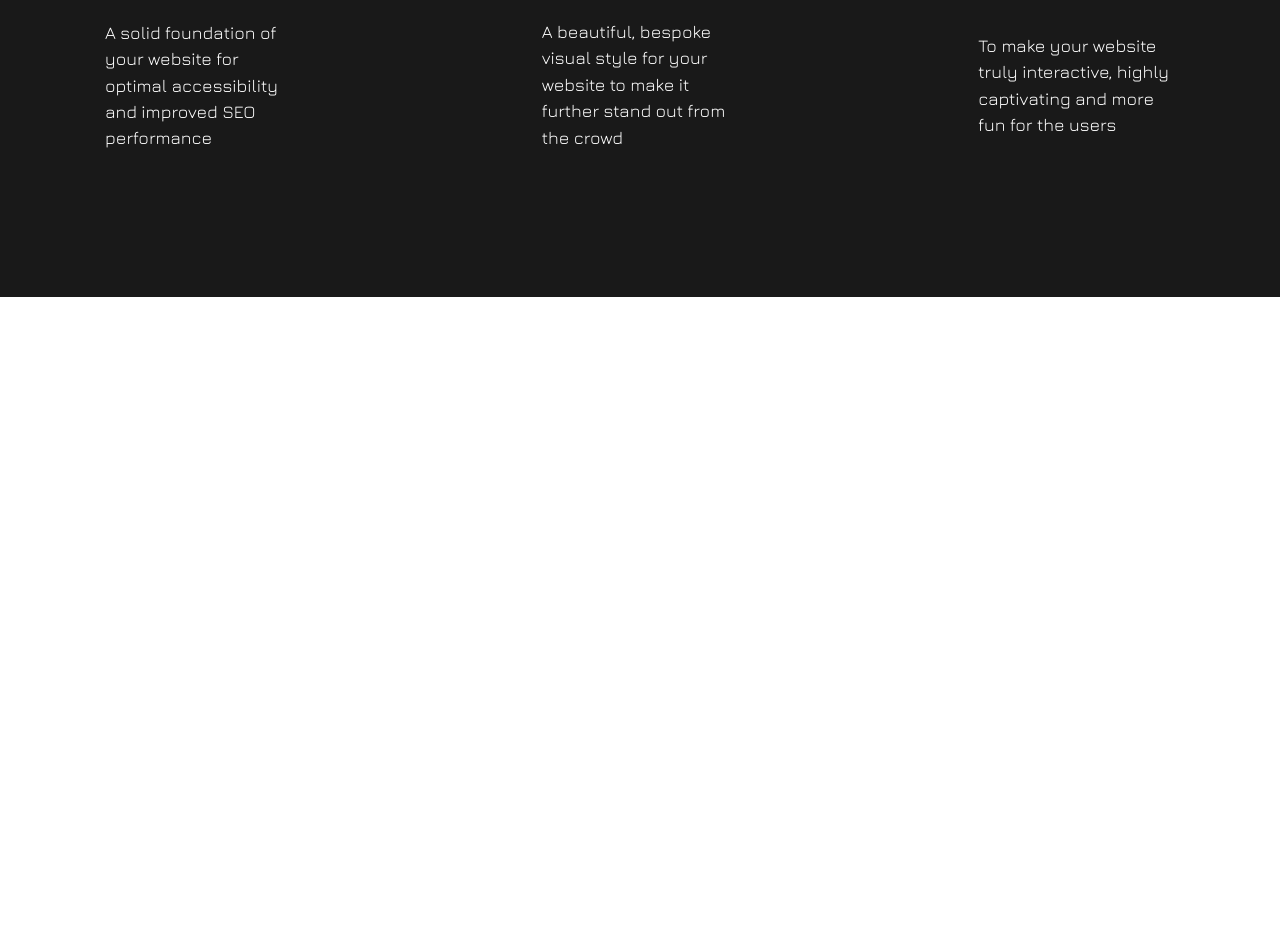
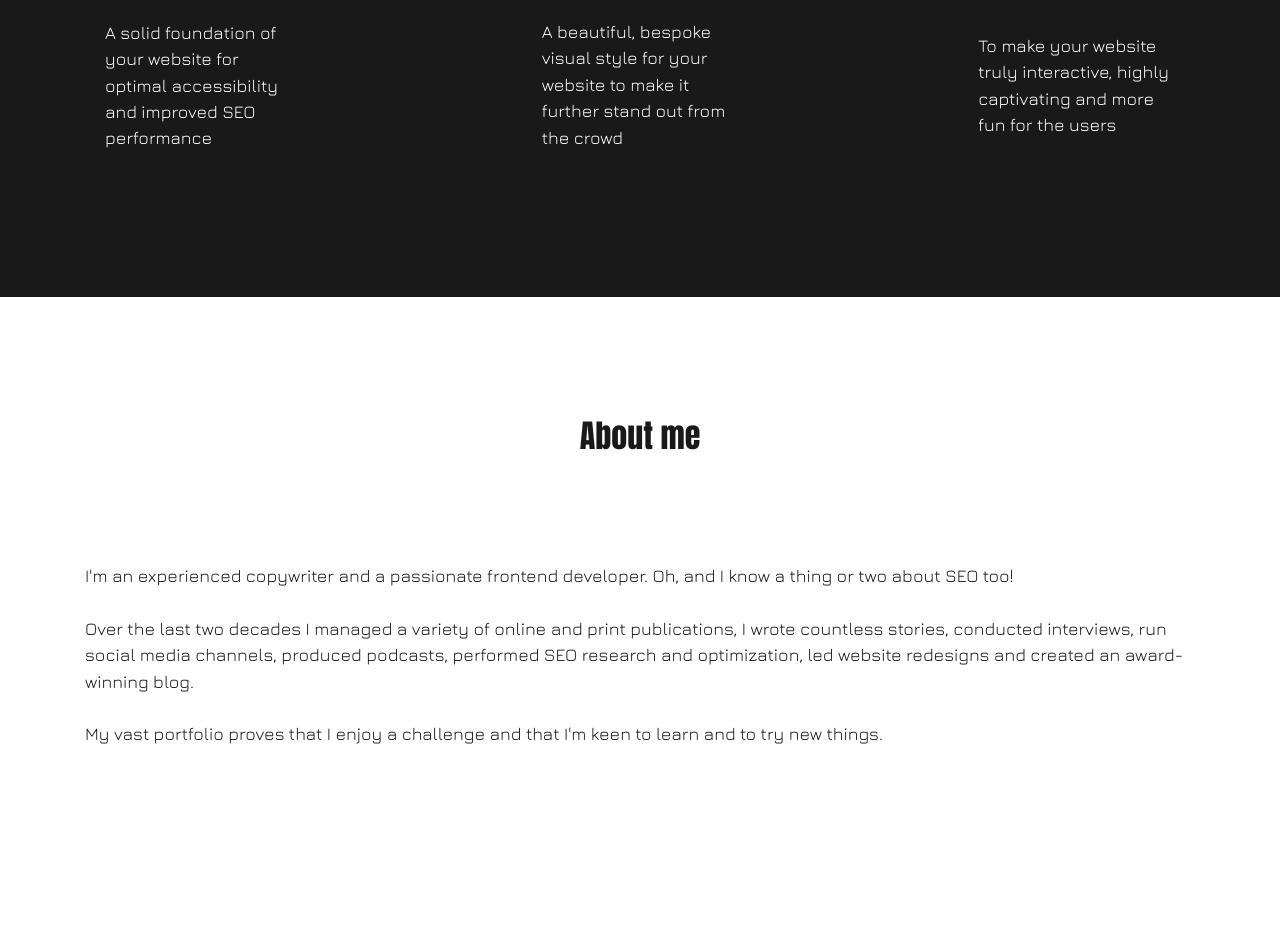
Before and after one commit to manonthemon/Bootstrap-Portfolio, a plain HTML site: page index.html in a window 1280 px wide. Shown: the part 1817-2764 px from the top of the page. Before the commit the page ends 2194 px from the top, so only its background shows below. Drawn offline with nearby package versions, Linux system fonts and the light colour scheme.

Commit message:
Added About Me section

```diff
--- a/css/style.css
+++ b/css/style.css
@@ -5,13 +5,10 @@
     --SecondaryColor: rgba(0, 0, 0, .9);
 }
 
-
-
 body {
     background-color: white;
 }
 
-/* Text */
 h1, h2, h3 , h4, h5, h6 {
     font-family: 'Anton', sans-serif;
   }
@@ -59,9 +56,6 @@ h1, h2, h3 , h4, h5, h6 {
   /* hero section  */
 
 
-
-
-
   .hero {
 background-color: var(--PrimaryColor);
     background-size: cover;
@@ -88,13 +82,12 @@ background-color: var(--PrimaryColor);
 
 
   .heroPhoto img {
-    height: 40vh;
+    height: 35vh;
     border-radius: 220px 125px 229px 125px;
     border: solid var(--SecondaryColor) 5px;
     margin: 20px;
     padding: 10px;
   }
-
 
 
 /*Work Section Cards*/
@@ -172,6 +165,39 @@ background-color: var(--PrimaryColor);
 
   }
 
+  /*About me section style*/
+
+  .about-me {
+    padding: 60px 0px 80px 0px;
+
+  }
+
+  .about-me-container {
+    display: flex;
+    flex-direction: column;
+    justify-content: center;
+    align-items: center;
+    padding: 50px 100px 100px 100px;
+  }
+
+  .about-me h2 {
+    color: var(--SecondaryColor);
+    padding-top: 60px;
+    text-align: center;
+  }
+
+  .about-me img {
+    width: 15vh;
+    justify-content: center;
+    align-items: center;
+  }
+
+  .about-me-container p {
+    color: var(--SecondaryColor);
+    font-size: 2.2vh;
+
+  }
+
 
   /* STYLES FOR TEMPLATE PLEASE DO NOT TOUCH*/
 
--- a/index.html
+++ b/index.html
@@ -54,7 +54,7 @@
                 <div class="col-lg-8 heroCopy">
                     <h1 class="display-4">Maciek Klimowicz</h1>
                     <p class="lead">Looking for a passionate front-end developer? Need an experienced SEO professional
-                        to boost your business? You're after some quality content for your website? Look no further! We have it all.
+                        to boost your business? You're after some quality content for your website? Look no further!
                     </p>
                     <span class="text-center d-inline-block">
                         <a class="btn btn-primary btn-lg w-100 heroButton" href="#" role="button">Learn more</a>
@@ -66,27 +66,6 @@
             </div>
         </div>
     </section>
-
-    <!--
-
-     <section class="jumbotron jumbotron-fluid hero ">
-            <div class="col-lg-4 col-md-3 heroCopy">
-                <h1>Maciek Klimowicz</h1>
-                <p class="lead">Looking for a passionate front-end developer? Need an experienced SEO professional to boost your
-                    business?
-                    You're after
-                    some quality content for your website? Look no further! We have it all.  </p>
-                <a class="btn btn-outline-dark .heroButton" href="#" role="button">Learn more</a>
-            </div>
-
-            <div class="heroPhoto">
-             <img src="./images/Maciej Klimowicz.jpg" alt="Maciej Klimowicz">
-            </div>
-        </section>
-    </section>
-
--->
-
 
     <!--Work section with cards -->
 
@@ -146,6 +125,23 @@
 
             </section>
 
+            <!-- About me section -->
+
+            <section class="container-fluid about-me">
+                <h2 class="sectionHeading">About me</h2>
+                <div class="row">
+                    <div class="col-lg-12 col-md-3 col-sm-4 about-me-container">
+                        <p>I'm an experienced copywriter and a passionate frontend developer. Oh, and I know a thing or two about SEO too!<br>
+<br>
+                            Over the last two decades I managed a variety of online and print publications, I wrote
+                            countless stories, conducted interviews, run social media channels, produced podcasts,
+                            performed SEO research and optimization, led website redesigns and created an award-winning
+                            blog.<br>
+<br>
+                            My vast portfolio proves that I enjoy a challenge and that I'm keen to learn and to try new
+                            things.</p>
+                    </div>
+            </section>
 
 
             <!-- Footer -->
```
